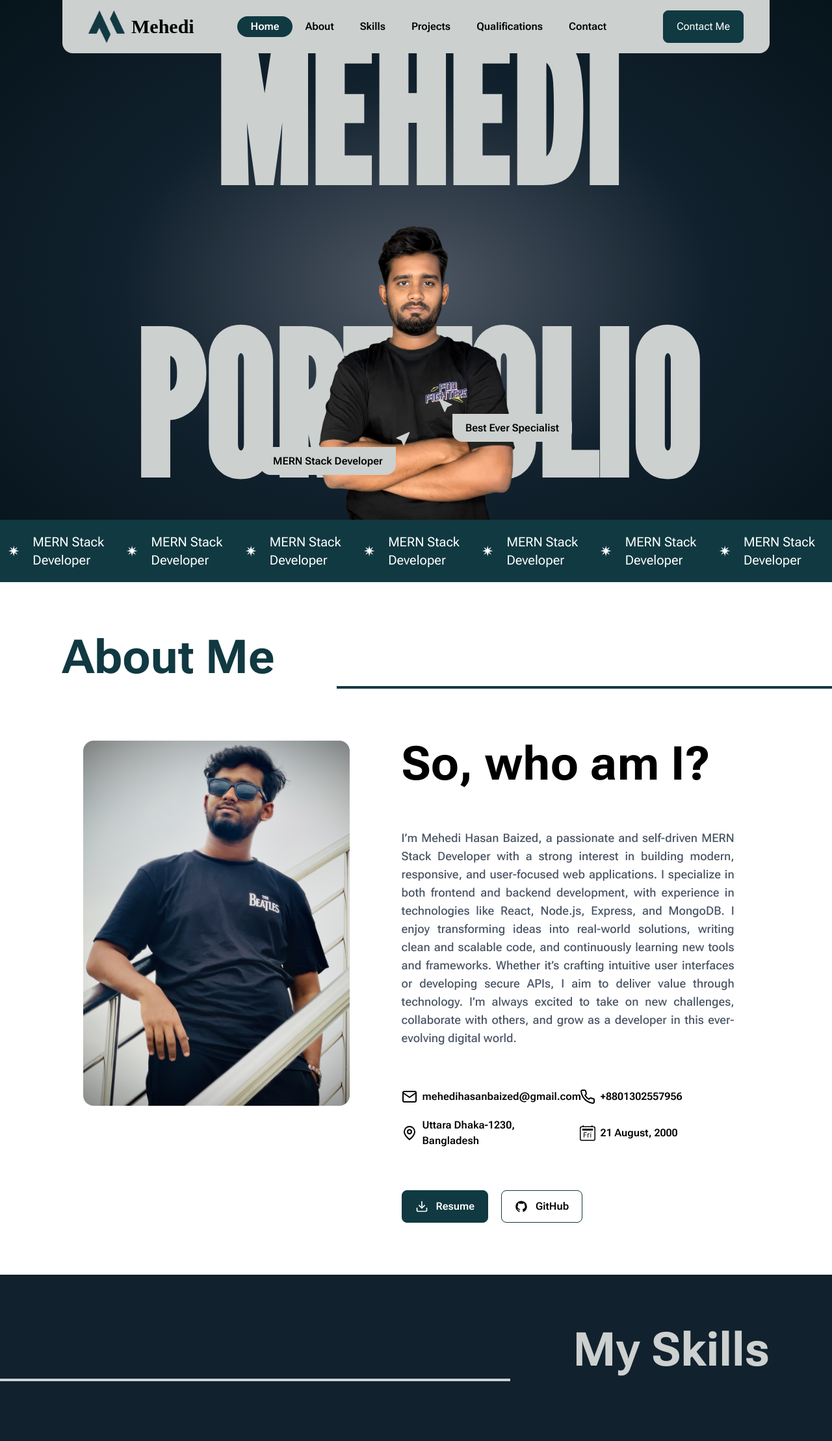
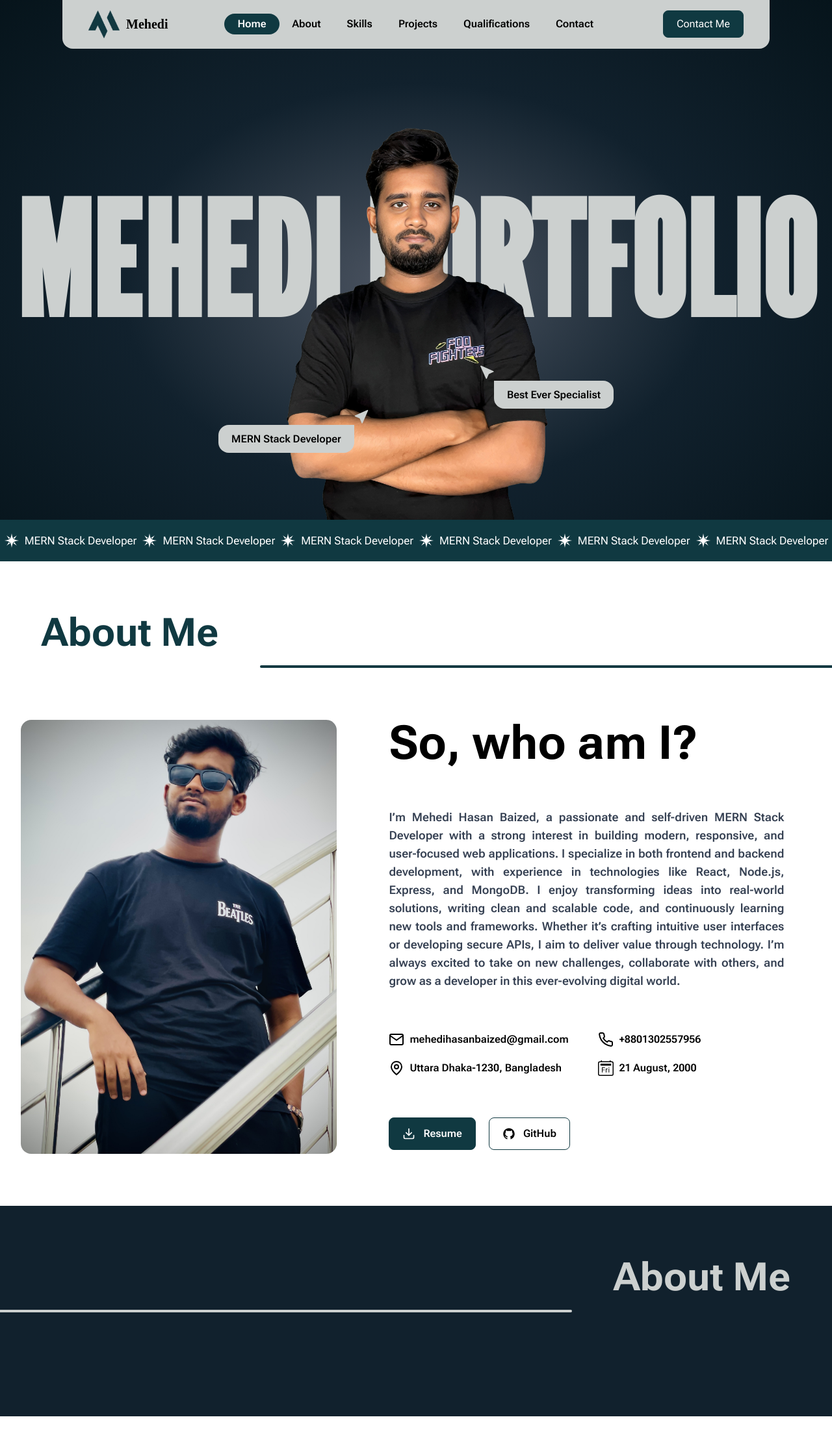
Before and after one commit to MehediHasan128/my-portfolio, a React (Vite) app: page / in a window 1280 px wide. Shown: the top 2218 px of the page at 65% size. After the commit the page ends 2180 px from the top, so only its background shows below. Built offline with nearby package versions, Linux system fonts and the light colour scheme; a web font is replaced by a local one.

Commit message:
complete the responsive design for mobile tab or laptop

```diff
--- a/src/components/navbar/Navbar.tsx
+++ b/src/components/navbar/Navbar.tsx
@@ -62,19 +62,19 @@ const Navbar = () => {
 
   return (
     <header id="navbar" className="fixed w-full z-100 overflow-hidden">
-      <nav className="bg-text-primary w-[85%] mx-auto py-4 px-10 rounded-b-2xl">
+      <nav className="bg-text-primary w-[95%] xl:w-[85%] mx-auto py-3 md:py-5 xl:py-4 px-5 xl:px-10 rounded-b-lg md:rounded-b-2xl">
         <div className="flex justify-between items-center">
           {/* Logo section */}
           <div className="flex items-center gap-2.5">
-            <img className="max-w-14" src={logo} alt="logo" />
-            <h1 className="text-logo text-3xl font-extrabold">Mehedi</h1>
+            <img className="w-10 md:w-12 xl:max-w-14" src={logo} alt="logo" />
+            <h1 className="text-logo text-lg md:text-xl 2xl:text-3xl font-extrabold">Mehedi</h1>
           </div>
 
           {/* Main Nav */}
-          <div>
-            <ul className="flex items-center text-base font-semibold">
+          <div className="hidden md:flex">
+            <ul className="flex items-center text-base font-medium xl:font-semibold">
               {navItems.map((item) => (
-                <li className={`nav-item px-5 py-1 rounded-full transition-colors duration-500 ${(activeSection === item.id) && "bg-deepTeal text-white"}`}>
+                <li className={`nav-item px-2 xl:px-5 md: py-0.5 xl:py-1 rounded-full transition-colors duration-500 ${(activeSection === item.id) && "bg-deepTeal text-white"}`}>
                   <a href={`#${item.id}`}>{item.navItem}</a>
                 </li>
               ))}
@@ -83,7 +83,7 @@ const Navbar = () => {
 
           {/* Contact button */}
           <div>
-            <button className="border px-5 py-3 rounded-lg bg-deepTeal text-white border-deepTeal">
+            <button className="border px-3 md:px-5 py-1.5 md:py-2.5 xl:py-2 2xl:py-3 text-sm md:text-base rounded-lg bg-deepTeal text-white border-deepTeal">
               Contact Me
             </button>
           </div>
--- a/src/components/pages/about/About.tsx
+++ b/src/components/pages/about/About.tsx
@@ -65,27 +65,27 @@ const About = () => {
     <section id="about" className="overflow-hidden">
       <RepeatedText />
 
-      <div className="py-20">
-        <div className="mb-20 flex">
+      <div className="py-10 md:py-16 xl:py-20">
+        <div className="mb-10 md:mb-16 xl:mb-20 flex">
           <h1
             id="sectionTitle"
-            className="text-7xl font-bold px-24 text-deepTeal"
+            className="text-3xl md:text-5xl xl:text-6xl 2xl:text-7xl font-bold px-5 md:px-10 xl:px-16 2xl:px-24 text-deepTeal"
           >
             About Me
           </h1>
-          <div id="border" className="h-1 bg-deepTeal flex-1 mt-20" />
+          <div id="border" className="h-[3px] md:h-1 bg-deepTeal flex-1 mt-10 md:mt-16 xl:mt-20 rounded-l-full" />
         </div>
 
-        <div className="w-[80%] mx-auto">
-          <div className="flex gap-20">
-            <div className="w-[40%]">
+        <div className="w-[95%] 2xl:w-[80%] mx-auto">
+          <div className="flex flex-col xl:flex-row gap-10 xl:gap-20">
+            <div className="xl:w-[40%]">
               <img className="rounded-2xl" src={myImg} alt="" />
             </div>
-            <div className="w-[50%]">
+            <div className="xl:w-[50%]">
               <h1 id="aboutTitle" className="text-5xl md:text-7xl font-bold">
                 So, who am I?
               </h1>
-              <p className="my-10 xl:my-16 2xl:my-20 md:text-xl xl:text-lg text-justify text-gray-600 font-medium">
+              <p className="my-10 xl:my-16 2xl:my-20 md:text-xl xl:text-lg text-justify text-gray-700 font-semibold">
                 I’m Mehedi Hasan Baized, a passionate and self-driven MERN Stack
                 Developer with a strong interest in building modern, responsive,
                 and user-focused web applications. I specialize in both frontend
@@ -108,11 +108,11 @@ const About = () => {
               </div>
 
               <div className="flex gap-5">
-                <button className="border px-5 py-3 rounded-lg bg-deepTeal text-white border-deepTeal flex items-center gap-3 font-semibold">
+                <button className="border px-5 py-2 xl:py-3 rounded-lg bg-deepTeal text-white border-deepTeal flex items-center gap-3 font-semibold">
                   <LuDownload className="text-xl" />
                   Resume
                 </button>
-                <button className="border px-5 py-3 rounded-lg border-deepTeal flex items-center gap-3 font-semibold">
+                <button className="border px-5 py-2 xl:py-3 rounded-lg border-deepTeal flex items-center gap-3 font-semibold">
                   <AiFillGithub className="text-xl" />
                   GitHub
                 </button>
--- a/src/components/pages/banner/Banner.tsx
+++ b/src/components/pages/banner/Banner.tsx
@@ -33,28 +33,28 @@ const Banner = () => {
         {/* My image */}
         <div
           id="myImg"
-          className="w-[30%] absolute bottom-0 left-1/2 transform -translate-x-1/2 z-10"
+          className="w-[100%] md:w-[90%] xl:w-[40%] 2xl:w-[30%] absolute bottom-0 left-1/2 transform -translate-x-1/2 z-10"
         >
           <div className="relative">
             <img src={myImage} alt="mehedi" />
-            <div id="bannerMes1" className="absolute top-[80%] -left-12">
+            <div id="bannerMes1" className="absolute top-[85%] md:top-[80%] left-0 xl:-left-12">
               <div className="relative">
-                <BsFillCursorFill className="absolute text-2xl text-text-primary -top-9 -right-6" />
-                <span className="bg-text-primary px-5 py-3 text-base font-semibold rounded-b-2xl rounded-tl-2xl">MERN Stack Developer</span>
+                <BsFillCursorFill className="absolute text-lg md:text-3xl xl:text-2xl text-text-primary -top-6 md:-top-9 -right-4 md:-right-6" />
+                <span className="bg-text-primary px-3 md:px-5 py-2 md:py-3 text-sm md:text-xl xl:text-base font-semibold rounded-b-2xl rounded-tl-2xl">MERN Stack Developer</span>
               </div>
             </div>
-            <div id="bannerMes2" className="absolute top-[70%] -right-12">
+            <div id="bannerMes2" className="absolute top-[75%] md:top-[70%] right-0 xl:-right-12">
               <div className="relative">
-                <BsFillCursorFill className="absolute text-2xl text-text-primary -top-9 -left-6 -rotate-90" />
-                <span className="bg-text-primary px-5 py-3 text-base font-semibold rounded-b-2xl rounded-tr-2xl">Best Ever Specialist</span>
+                <BsFillCursorFill className="absolute text-lg md:text-3xl xl:text-2xl text-text-primary -top-6 md:-top-9 -left-4 md:-left-6 -rotate-90" />
+                <span className="bg-text-primary px-3 md:px-5 py-2 md:py-3 text-sm md:text-xl xl:text-base font-semibold rounded-b-2xl rounded-tr-2xl">Best Ever Specialist</span>
               </div>
             </div>
           </div>
         </div>
 
         {/* Main Content */}
-        <div className="absolute w-full text-center top-1/2 left-1/2 transform -translate-y-1/2 -translate-x-1/2 text-text-primary uppercase">
-          <h1 id="bannerContent" className="text-[300px] font-bold">
+        <div className="absolute w-full text-center top-1/2 md:top-[40%] xl:top-1/2 left-1/2 transform -translate-y-1/2 -translate-x-1/2 text-text-primary uppercase">
+          <h1 id="bannerContent" className="text-7xl md:text-[160px] xl:text-[240px] 2xl:text-[300px] font-bold">
             mehedi portfolio
           </h1>
         </div>
--- a/src/components/pages/skill/Skill.tsx
+++ b/src/components/pages/skill/Skill.tsx
@@ -2,11 +2,9 @@ import ScrollTrigger from "gsap/ScrollTrigger";
 import { useGSAP } from "@gsap/react";
 import gsap from "gsap";
 
-
 gsap.registerPlugin(ScrollTrigger);
 
 const Skill = () => {
-
   useGSAP(() => {
     gsap.fromTo(
       "#skillBorder",
@@ -21,24 +19,41 @@ const Skill = () => {
         },
       }
     );
-        gsap.fromTo('#skillSectionTitle', {y: 100, opacity: 0}, {y: 0, opacity: 1, duration: 1, scrollTrigger: {
-          trigger: '#skillSectionTitle',
-          start: 'top 95%',
+    gsap.fromTo(
+      "#skillSectionTitle",
+      { y: 100, opacity: 0 },
+      {
+        y: 0,
+        opacity: 1,
+        duration: 1,
+        scrollTrigger: {
+          trigger: "#skillSectionTitle",
+          start: "top 95%",
           toggleActions: "restart none none none",
-        }})
+        },
+      }
+    );
   }, []);
 
   return (
-    <section id="skills" className="overflow-hidden h-screen bg-bg-secondary py-20">
-      <div className="mb-20 flex">
-        <div id="skillBorder" className="h-1 bg-text-primary flex-1 mt-20" />
+    <section
+      id="skills"
+      className="overflow-hidden bg-bg-secondary py-10 xl:py-20"
+    >
+      <div className="mb-10 md:mb-16 xl:mb-20 flex">
+        <div
+          id="skillBorder"
+          className="h-[3px] md:h-1 bg-text-primary flex-1 mt-10 md:mt-16 xl:mt-20 rounded-r-full"
+        />
         <h1
           id="skillSectionTitle"
-          className="text-7xl font-bold px-24 text-text-primary"
+          className="text-3xl md:text-5xl xl:text-6xl 2xl:text-7xl font-bold px-5 md:px-10 xl:px-16 2xl:px-24 text-text-primary"
         >
-          My Skills
+          About Me
         </h1>
       </div>
+
+      <div></div>
     </section>
   );
 };
--- a/src/components/ui/RepeatedText.tsx
+++ b/src/components/ui/RepeatedText.tsx
@@ -35,7 +35,8 @@ const RepeatedText = () => {
   }, []);
 
   return (
-    <div className="bg-deepTeal py-5 px-3 text-white text-3xl flex gap-5 z-10">
+    <>
+      <div className="hidden bg-deepTeal py-5 px-3 text-white text-3xl 2xl:flex gap-5 z-10">
         {messages.map((mes) => (
           <span className="animated-text flex items-center gap-5">
             <GiPolarStar />
@@ -43,6 +44,34 @@ const RepeatedText = () => {
           </span>
         ))}
       </div>
+
+      <div className="bg-deepTeal py-5 text-white text-2xl xl:flex justify-center gap-2 hidden 2xl:hidden z-10">
+        {messages.slice(0,6).map((mes) => (
+          <span className="animated-text flex items-center gap-2">
+            <GiPolarStar />
+            <h1 className="text-[17px]">{mes}</h1>
+          </span>
+        ))}
+      </div>
+
+      <div className="bg-deepTeal py-5 text-white text-2xl md:flex justify-center gap-2 hidden xl:hidden z-10">
+        {messages.slice(0,4).map((mes) => (
+          <span className="animated-text flex items-center gap-2">
+            <GiPolarStar />
+            <h1 className="text-[17px]">{mes}</h1>
+          </span>
+        ))}
+      </div>
+
+      <div className="bg-deepTeal p-3 text-white text-lg flex justify-center gap-6 md:hidden z-10">
+        {messages.slice(0,2).map((mes) => (
+          <span className="animated-text flex items-center gap-2">
+            <GiPolarStar />
+            <h1 className="text-sm">{mes}</h1>
+          </span>
+        ))}
+      </div>
+    </>
   );
 };
 
```
Lines whose indentation alone changed are shown as unchanged.
